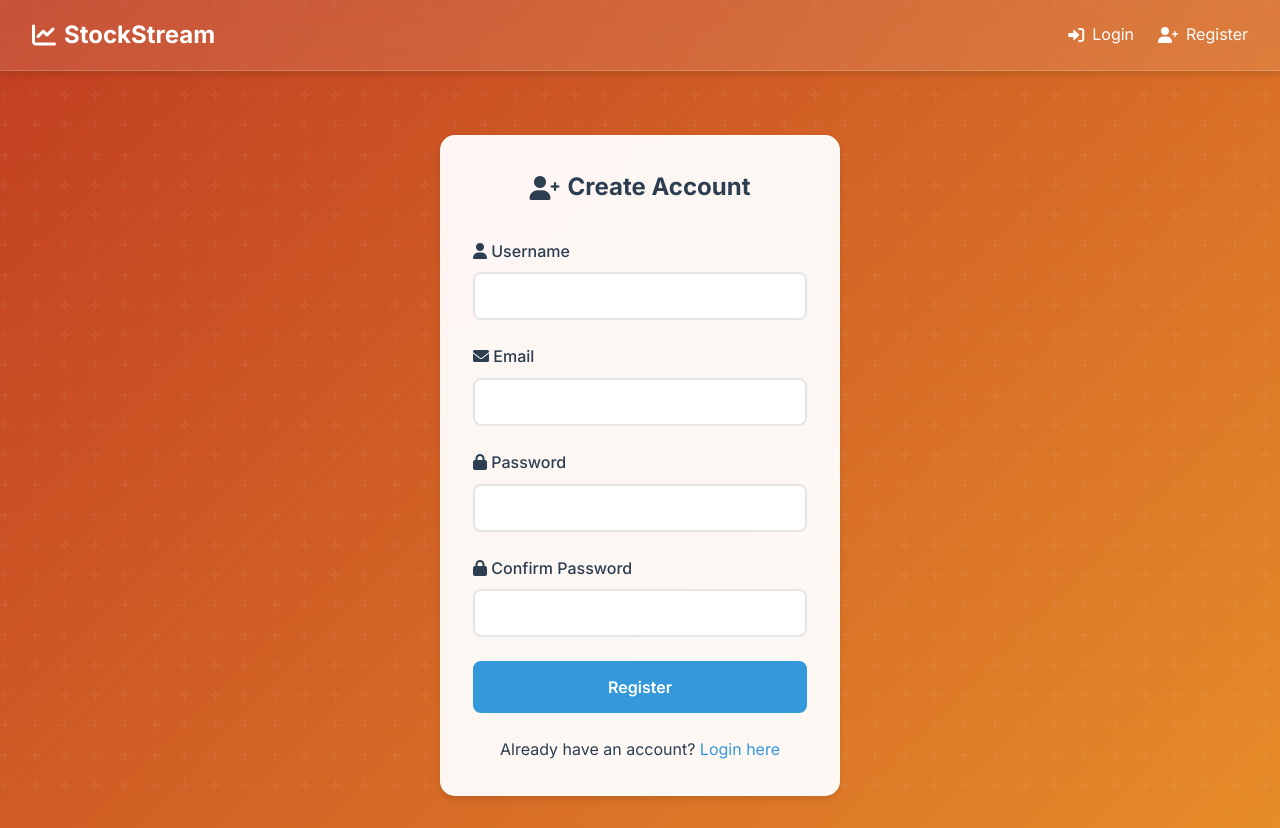
After one commit to ajay4534/stockstream, a Flask app: page /register in a window 1280 px wide. The commit adds this page. Run offline with Flask 3, Linux system fonts and the light colour scheme.

Commit message:
lgoin details added

```diff
--- a/app.py
+++ b/app.py
@@ -1,8 +1,18 @@
-from flask import Flask, jsonify, render_template, request
+from flask import Flask, jsonify, render_template, request, redirect, url_for, flash
+from flask_login import LoginManager, UserMixin, login_user, login_required, logout_user, current_user
+from werkzeug.security import generate_password_hash, check_password_hash
+from pymongo import MongoClient
+from pymongo.errors import ConnectionFailure, ServerSelectionTimeoutError
+from bson import ObjectId
+import os
+import logging
+from dotenv import load_dotenv
 import requests
 from yahoo_fin import stock_info
-import os
-import logging
+import certifi
+
+# Load environment variables
+load_dotenv()
 
 # Create Flask app with explicit template and static folders
 app = Flask(
@@ -11,9 +21,47 @@ app = Flask(
     static_folder=os.path.abspath(os.path.join(os.path.dirname(__file__), 'static'))
 )
 
+app.secret_key = os.getenv('SECRET_KEY')
+
 # Configure logging
 logging.basicConfig(level=logging.INFO)
 logger = app.logger
+
+# MongoDB Atlas setup with error handling
+try:
+    # Use certifi for SSL certificate verification
+    client = MongoClient(os.getenv('MONGO_URI'), tlsCAFile=certifi.where())
+    # Test the connection
+    client.admin.command('ping')
+    db = client[os.getenv('MONGO_DB_NAME')]
+    users_collection = db['users']
+    watchlist_collection = db['watchlists']
+    logger.info("Successfully connected to MongoDB Atlas")
+except (ConnectionFailure, ServerSelectionTimeoutError) as e:
+    logger.error(f"Failed to connect to MongoDB Atlas: {str(e)}")
+    raise
+
+# Login manager setup
+login_manager = LoginManager()
+login_manager.init_app(app)
+login_manager.login_view = 'login'
+
+class User(UserMixin):
+    def __init__(self, user_data):
+        self.user_data = user_data
+        self.id = str(user_data['_id'])  # Ensure id is string for Flask-Login
+
+    def get_id(self):
+        return self.id
+
+@login_manager.user_loader
+def load_user(user_id):
+    try:
+        user_data = users_collection.find_one({'_id': ObjectId(user_id)})
+        return User(user_data) if user_data else None
+    except Exception as e:
+        logger.error(f"Error loading user: {str(e)}")
+        return None
 
 # Default symbols to track
 DEFAULT_CRYPTO = ['bitcoin', 'ethereum', 'dogecoin']
@@ -58,7 +106,64 @@ def get_stock_prices(symbols):
     logger.info(f"Final stock data: {data}")
     return data
 
+@app.route('/login', methods=['GET', 'POST'])
+def login():
+    if request.method == 'POST':
+        email = request.form.get('email')
+        password = request.form.get('password')
+
+        user = users_collection.find_one({'email': email})
+
+        if user and check_password_hash(user['password'], password):
+            login_user(User(user))
+            return redirect(url_for('index'))
+
+        flash('Invalid email or password')
+    return render_template('login.html')
+
+@app.route('/register', methods=['GET', 'POST'])
+def register():
+    if request.method == 'POST':
+        username = request.form.get('username')
+        email = request.form.get('email')
+        password = request.form.get('password')
+        confirm_password = request.form.get('confirm_password')
+
+        if password != confirm_password:
+            flash('Passwords do not match')
+            return render_template('register.html')
+
+        if users_collection.find_one({'email': email}):
+            flash('Email already registered')
+            return render_template('register.html')
+
+        hashed_password = generate_password_hash(password)
+        user_data = {
+            'username': username,
+            'email': email,
+            'password': hashed_password,
+            'watchlist': []
+        }
+
+        users_collection.insert_one(user_data)
+        flash('Registration successful! Please login.')
+        return redirect(url_for('login'))
+
+    return render_template('register.html')
+
+@app.route('/logout')
+@login_required
+def logout():
+    logout_user()
+    return redirect(url_for('login'))
+
+@app.route('/profile')
+@login_required
+def profile():
+    return render_template('profile.html', user=current_user)
+
 @app.route('/')
+@login_required
 def index():
     """
     Render the main page with default tracked assets.
@@ -70,6 +175,7 @@ def index():
     )
 
 @app.route('/get_prices')
+@login_required
 def get_prices():
     """
     Endpoint to fetch prices for both cryptocurrencies and stocks.
@@ -98,6 +204,7 @@ def get_prices():
     return jsonify(prices)
 
 @app.route('/search_coins')
+@login_required
 def search_coins():
     """
     Search for cryptocurrencies using CoinGecko API.
@@ -117,6 +224,7 @@ def search_coins():
         return jsonify([])
 
 @app.route('/search_stocks')
+@login_required
 def search_stocks():
     """
     Search for stocks using Yahoo Finance.
--- a/static/css/style.css
+++ b/static/css/style.css
@@ -305,3 +305,264 @@ body::before {
     50% { transform: rotate(180deg); animation-timing-function: cubic-bezier(0.215, 0.61, 0.355, 1); }
     100% { transform: rotate(360deg); }
 }
+
+/* Navbar Styles */
+.navbar {
+    background: rgba(255, 255, 255, 0.1);
+    backdrop-filter: blur(10px);
+    padding: 1rem 2rem;
+    display: flex;
+    justify-content: space-between;
+    align-items: center;
+    margin-bottom: 2rem;
+    box-shadow: var(--shadow);
+    border-bottom: 1px solid rgba(255, 255, 255, 0.2);
+}
+
+.nav-brand {
+    display: flex;
+    align-items: center;
+    gap: 0.5rem;
+    font-size: 1.5rem;
+    font-weight: 700;
+    color: white;
+}
+
+.nav-links {
+    display: flex;
+    gap: 1.5rem;
+}
+
+.nav-links a {
+    color: white;
+    text-decoration: none;
+    display: flex;
+    align-items: center;
+    gap: 0.5rem;
+    transition: opacity 0.3s ease;
+}
+
+.nav-links a:hover {
+    opacity: 0.8;
+}
+
+/* Authentication Styles */
+.auth-container {
+    display: flex;
+    justify-content: center;
+    align-items: center;
+    min-height: 80vh;
+}
+
+.auth-card {
+    background: rgba(255, 255, 255, 0.95);
+    backdrop-filter: blur(10px);
+    padding: 2rem;
+    border-radius: 15px;
+    box-shadow: var(--shadow);
+    width: 100%;
+    max-width: 400px;
+    border: 1px solid rgba(255, 255, 255, 0.2);
+}
+
+.auth-card h2 {
+    text-align: center;
+    margin-bottom: 2rem;
+    color: var(--primary-color);
+    display: flex;
+    align-items: center;
+    justify-content: center;
+    gap: 0.5rem;
+}
+
+.form-group {
+    margin-bottom: 1.5rem;
+}
+
+.form-group label {
+    display: block;
+    margin-bottom: 0.5rem;
+    color: var(--primary-color);
+    font-weight: 500;
+}
+
+.form-group input {
+    width: 100%;
+    padding: 0.75rem;
+    border: 2px solid rgba(0, 0, 0, 0.1);
+    border-radius: 8px;
+    font-size: 1rem;
+    transition: border-color 0.3s ease;
+}
+
+.form-group input:focus {
+    outline: none;
+    border-color: var(--secondary-color);
+}
+
+.auth-button {
+    width: 100%;
+    padding: 1rem;
+    background: var(--secondary-color);
+    color: white;
+    border: none;
+    border-radius: 8px;
+    font-size: 1rem;
+    font-weight: 600;
+    cursor: pointer;
+    transition: background-color 0.3s ease;
+}
+
+.auth-button:hover {
+    background-color: #2980b9;
+}
+
+.auth-links {
+    margin-top: 1.5rem;
+    text-align: center;
+}
+
+.auth-links a {
+    color: var(--secondary-color);
+    text-decoration: none;
+}
+
+.auth-links a:hover {
+    text-decoration: underline;
+}
+
+.alert {
+    background: #f8d7da;
+    color: #721c24;
+    padding: 1rem;
+    border-radius: 8px;
+    margin-bottom: 1.5rem;
+    text-align: center;
+}
+
+/* Profile Styles */
+.profile-container {
+    padding: 2rem 0;
+}
+
+.profile-card {
+    background: rgba(255, 255, 255, 0.95);
+    backdrop-filter: blur(10px);
+    padding: 2rem;
+    border-radius: 15px;
+    box-shadow: var(--shadow);
+    max-width: 800px;
+    margin: 0 auto;
+    border: 1px solid rgba(255, 255, 255, 0.2);
+}
+
+.profile-header {
+    text-align: center;
+    margin-bottom: 2rem;
+    padding-bottom: 2rem;
+    border-bottom: 1px solid rgba(0, 0, 0, 0.1);
+}
+
+.profile-icon {
+    font-size: 4rem;
+    color: var(--secondary-color);
+    margin-bottom: 1rem;
+}
+
+.profile-header h2 {
+    color: var(--primary-color);
+    margin-bottom: 0.5rem;
+}
+
+.profile-email {
+    color: var(--secondary-color);
+    font-size: 0.9rem;
+}
+
+.profile-section {
+    margin-bottom: 2rem;
+}
+
+.profile-section h3 {
+    color: var(--primary-color);
+    margin-bottom: 1rem;
+    display: flex;
+    align-items: center;
+    gap: 0.5rem;
+}
+
+.watchlist-grid {
+    display: grid;
+    grid-template-columns: repeat(auto-fill, minmax(200px, 1fr));
+    gap: 1rem;
+}
+
+.watchlist-item {
+    background: rgba(255, 255, 255, 0.5);
+    padding: 1rem;
+    border-radius: 8px;
+    display: flex;
+    align-items: center;
+    justify-content: space-between;
+    border: 1px solid rgba(0, 0, 0, 0.1);
+}
+
+.asset-symbol {
+    font-weight: 600;
+    color: var(--primary-color);
+}
+
+.asset-type {
+    font-size: 0.8rem;
+    color: var(--secondary-color);
+}
+
+.remove-asset {
+    background: none;
+    border: none;
+    color: var(--accent-color);
+    cursor: pointer;
+    opacity: 0.7;
+    transition: opacity 0.3s ease;
+}
+
+.remove-asset:hover {
+    opacity: 1;
+}
+
+.settings-form {
+    background: rgba(255, 255, 255, 0.5);
+    padding: 1.5rem;
+    border-radius: 8px;
+    border: 1px solid rgba(0, 0, 0, 0.1);
+}
+
+.checkbox-label {
+    display: flex;
+    align-items: center;
+    gap: 0.5rem;
+    cursor: pointer;
+}
+
+.save-settings {
+    background: var(--secondary-color);
+    color: white;
+    border: none;
+    padding: 0.75rem 1.5rem;
+    border-radius: 8px;
+    cursor: pointer;
+    font-weight: 600;
+    margin-top: 1rem;
+    transition: background-color 0.3s ease;
+}
+
+.save-settings:hover {
+    background-color: #2980b9;
+}
+
+.no-assets {
+    text-align: center;
+    color: #666;
+    grid-column: 1 / -1;
+    padding: 2rem;
+}
--- /dev/null
+++ b/templates/base.html
@@ -0,0 +1,35 @@
+<!DOCTYPE html>
+<html lang="en">
+<head>
+    <meta charset="UTF-8">
+    <meta name="viewport" content="width=device-width, initial-scale=1.0">
+    <title>StockStream</title>
+    <link rel="stylesheet" href="{{ url_for('static', filename='css/style.css') }}">
+    <link href="https://fonts.googleapis.com/css2?family=Inter:wght@400;500;600;700&display=swap" rel="stylesheet">
+    <link rel="stylesheet" href="https://cdnjs.cloudflare.com/ajax/libs/font-awesome/6.0.0/css/all.min.css">
+</head>
+<body>
+    <nav class="navbar">
+        <div class="nav-brand">
+            <i class="fas fa-chart-line"></i>
+            <span>StockStream</span>
+        </div>
+        <div class="nav-links">
+            {% if current_user.is_authenticated %}
+                <a href="{{ url_for('index') }}"><i class="fas fa-home"></i> Home</a>
+                <a href="{{ url_for('profile') }}"><i class="fas fa-user"></i> Profile</a>
+                <a href="{{ url_for('logout') }}"><i class="fas fa-sign-out-alt"></i> Logout</a>
+            {% else %}
+                <a href="{{ url_for('login') }}"><i class="fas fa-sign-in-alt"></i> Login</a>
+                <a href="{{ url_for('register') }}"><i class="fas fa-user-plus"></i> Register</a>
+            {% endif %}
+        </div>
+    </nav>
+
+    <main class="container">
+        {% block content %}{% endblock %}
+    </main>
+
+    <script src="{{ url_for('static', filename='js/main.js') }}"></script>
+</body>
+</html>
--- /dev/null
+++ b/templates/register.html
@@ -0,0 +1,37 @@
+{% extends "base.html" %}
+{% block content %}
+<div class="auth-container">
+    <div class="auth-card">
+        <h2><i class="fas fa-user-plus"></i> Create Account</h2>
+        {% with messages = get_flashed_messages() %}
+            {% if messages %}
+                {% for message in messages %}
+                    <div class="alert">{{ message }}</div>
+                {% endfor %}
+            {% endif %}
+        {% endwith %}
+        <form method="POST" action="{{ url_for('register') }}">
+            <div class="form-group">
+                <label for="username"><i class="fas fa-user"></i> Username</label>
+                <input type="text" id="username" name="username" required>
+            </div>
+            <div class="form-group">
+                <label for="email"><i class="fas fa-envelope"></i> Email</label>
+                <input type="email" id="email" name="email" required>
+            </div>
+            <div class="form-group">
+                <label for="password"><i class="fas fa-lock"></i> Password</label>
+                <input type="password" id="password" name="password" required>
+            </div>
+            <div class="form-group">
+                <label for="confirm_password"><i class="fas fa-lock"></i> Confirm Password</label>
+                <input type="password" id="confirm_password" name="confirm_password" required>
+            </div>
+            <button type="submit" class="auth-button">Register</button>
+        </form>
+        <div class="auth-links">
+            <p>Already have an account? <a href="{{ url_for('login') }}">Login here</a></p>
+        </div>
+    </div>
+</div>
+{% endblock %}
```
Also changed, not shown: requirements.txt (+7 -1 lines), templates/login.html (added, +29 -0 lines), templates/profile.html (added, +50 -0 lines), 1 other file.
